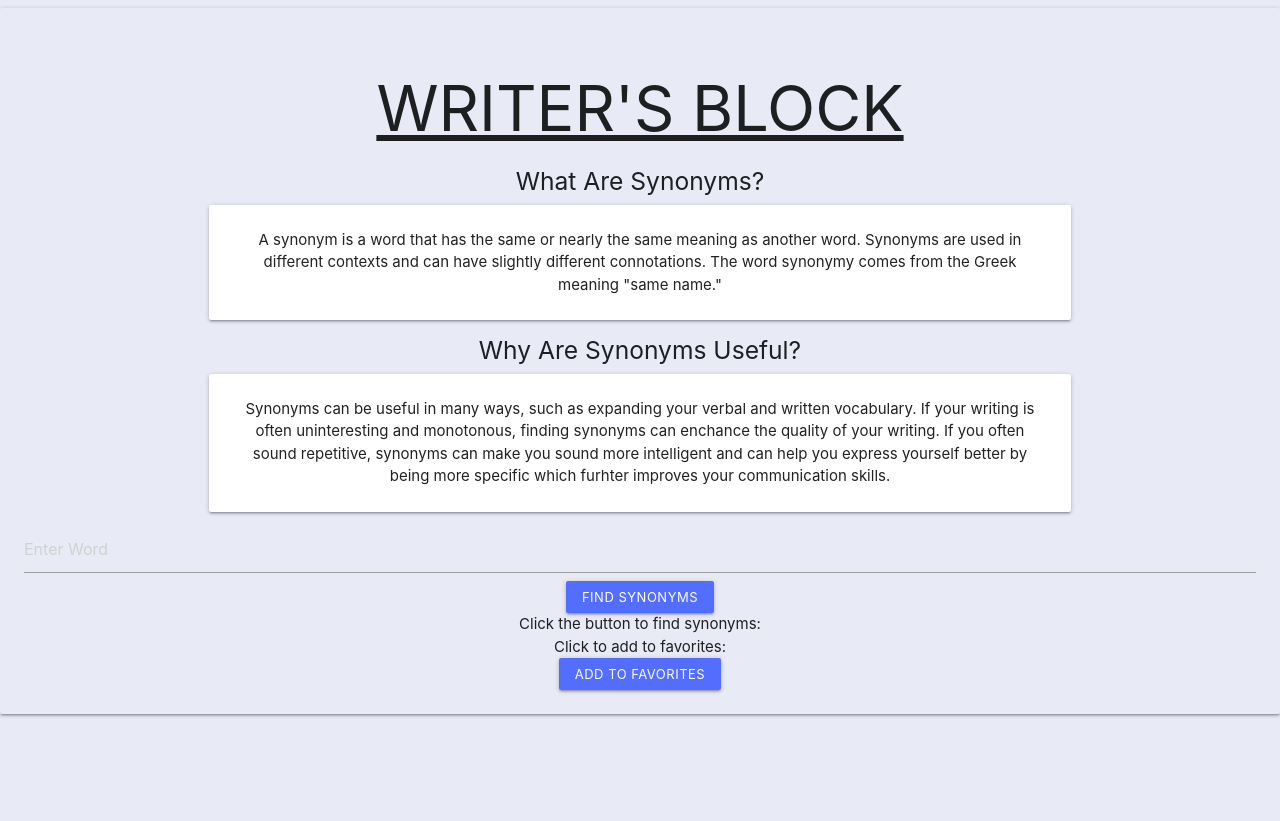
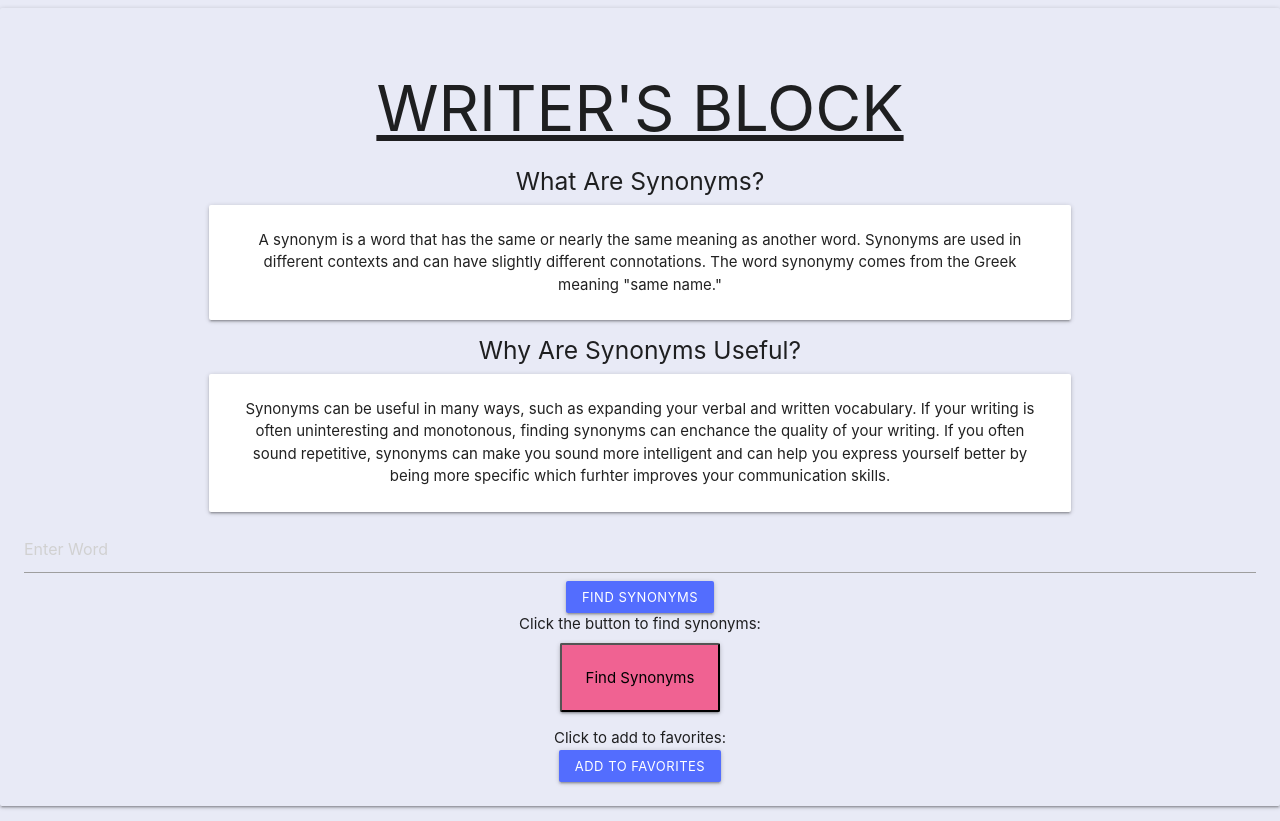
Before and after one commit to TriLea/writersBlock, a website: page index.html in a window 1280 px wide. Before the commit the page ends 800 px from the top, so only its background shows below. Drawn offline with nearby package versions, Linux system fonts and the light colour scheme.

Commit message:
Fixed HTML

```diff
--- a/index.html
+++ b/index.html
@@ -57,11 +57,14 @@
                 <input type="text" class="form-input" id="input" name="find-synonyms" placeholder="Enter Word" />
                   <button id="synonym-button" class="btn-small indigo accent-2 z-depth 10">Find Synonyms</button>
               </form>
-            </div>
+          </div>
           <div class="center">
             <div class="card-synonym-text">
               Click the button to find synonyms:
              </div>
+          </div>
+          <div class="center">
+            <button id="synonym-button" class="card-panel pink lighten-2">Find Synonyms</button>
           </div>
         </section>
         <section>
```
